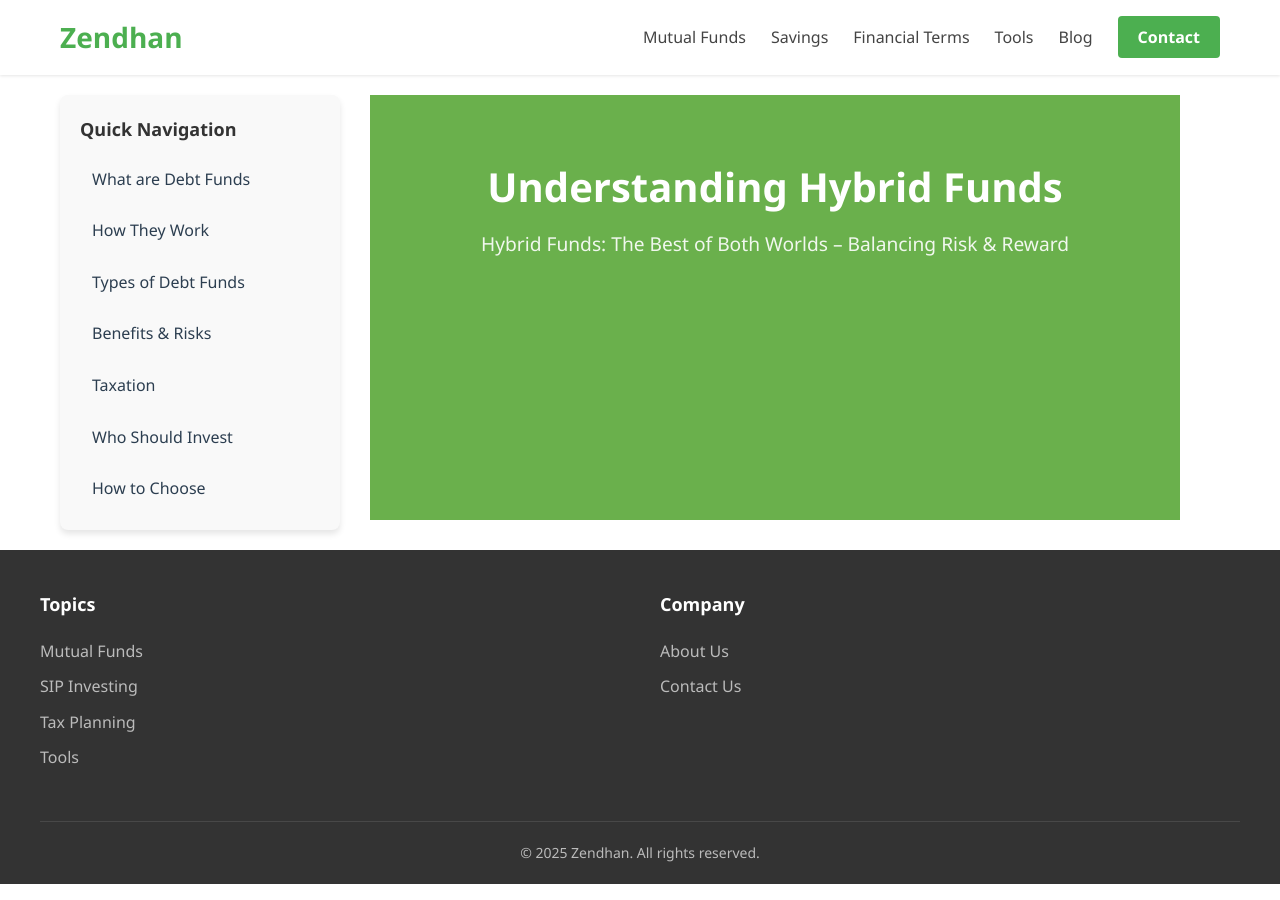
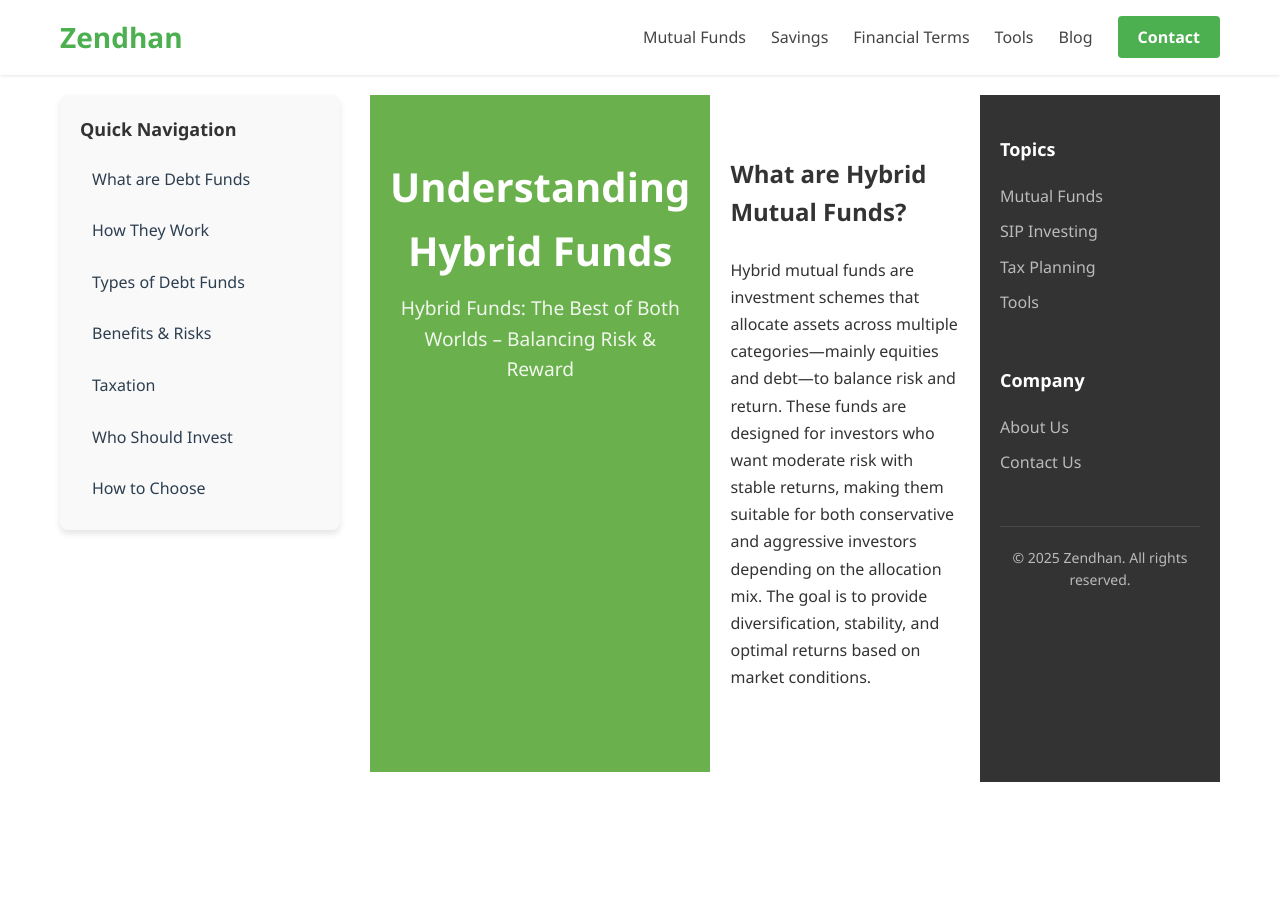
Before and after one commit to nandan11/zendhan, a Jekyll site: the page built from hybrid-funds.html, in a window 1280 px wide. Built offline with Jekyll 4.4.1, drawn with Linux system fonts in a browser that asks for light colours.

Commit message:
Update hybrid-funds.html

```diff
--- a/hybrid-funds.html
+++ b/hybrid-funds.html
@@ -26,7 +26,12 @@
     </div>
 </section>
 
-<div class="content-area">
-    <!-- Content goes here -->
-</div>
-</div>
+<main class="main-content">
+  <div class="content-area">
+     <div class="content-block">
+        <h2 id="what-are-hybrid-funds">What are Hybrid Mutual Funds?</h2>
+        <p>Hybrid mutual funds are investment schemes that allocate assets across multiple categories—mainly equities and debt—to balance risk and return. These funds are designed for investors who want moderate risk with stable returns, making them suitable for both conservative and aggressive investors depending on the allocation mix. The goal is to provide diversification, stability, and optimal returns based on market conditions.</p>
+
+     </div>
+  </div>
+</main>
```
